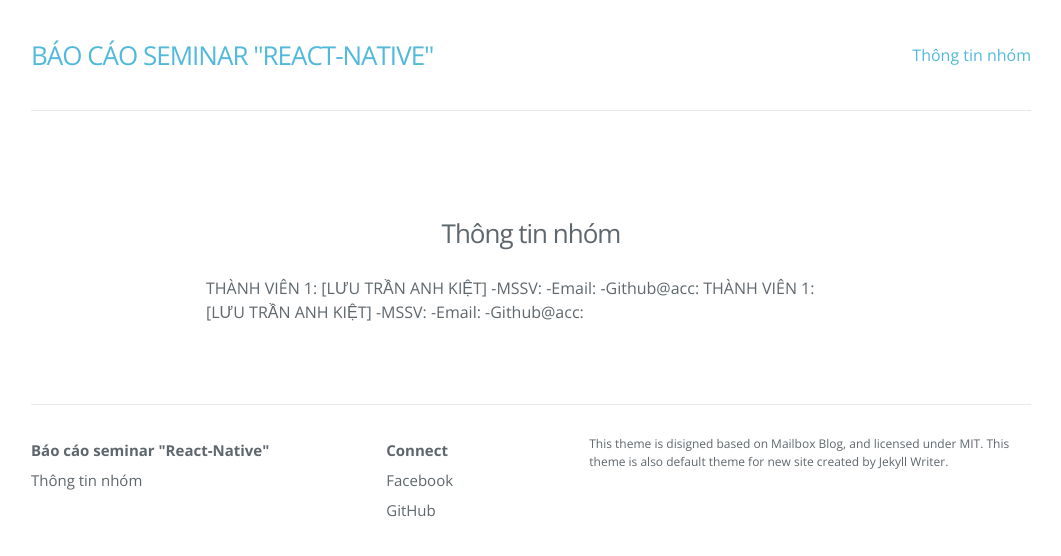
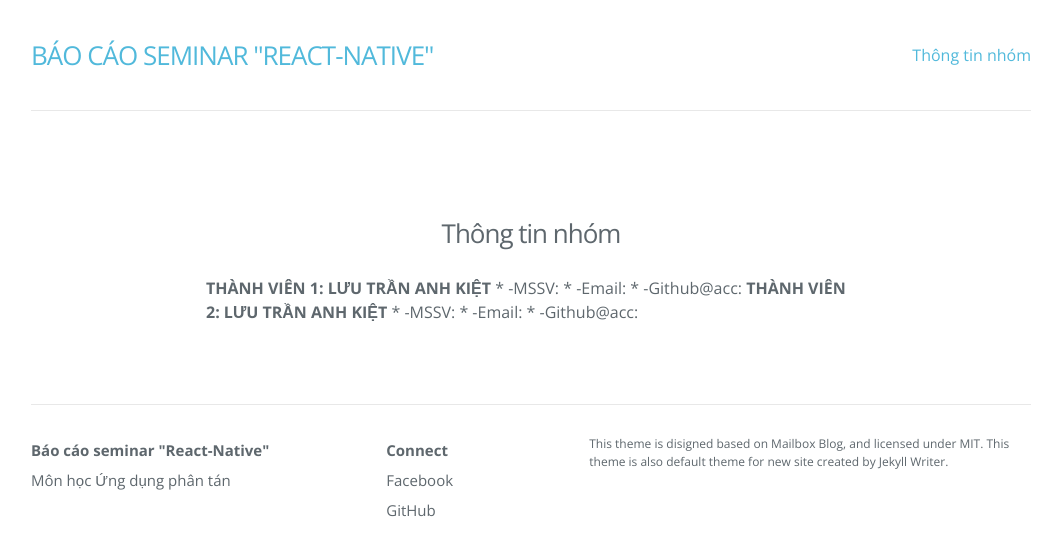
Before and after one commit to kietluu007/kietluu007.github.io, a Jekyll site: the page built from about.md, in a window 1280 px wide. Shown: the top 556 px of the page, without its empty margins (109-1170 px from the left). Built offline with Jekyll 4.4.1, drawn with Linux system fonts in a browser that asks for light colours; nearby versions of some CDN libraries.

```diff
--- a/_includes/footer.html
+++ b/_includes/footer.html
@@ -8,7 +8,7 @@
           <li><strong>{{ site.title }}</strong></li>
           {% for my_page in site.pages %}
             {% if my_page.title %}
-            <li><a href="{{ my_page.url | prepend: site.baseurl }}">{{ my_page.title }}</a></li>
+            <li><a> Môn học Ứng dụng phân tán </a></li>
             {% endif %}
           {% endfor %}
         </ul>
--- a/about.md
+++ b/about.md
@@ -3,11 +3,12 @@ layout: page
 title: Thông tin nhóm
 permalink: /about/
 ---
-THÀNH VIÊN 1: [LƯU TRẦN ANH KIỆT]
-	-MSSV:
-	-Email:
-	-Github@acc:
-THÀNH VIÊN 1: [LƯU TRẦN ANH KIỆT]
-	-MSSV:
-	-Email:
-	-Github@acc:
+
+**THÀNH VIÊN 1: LƯU TRẦN ANH KIỆT**
+	* -MSSV:
+	* -Email:
+	* -Github@acc:
+**THÀNH VIÊN 2: LƯU TRẦN ANH KIỆT**
+	* -MSSV:
+	* -Email:
+	* -Github@acc:
```
Also changed, not shown: _posts/2015-12-18-welcome-to-jekyll.markdown (+5 -7 lines).
